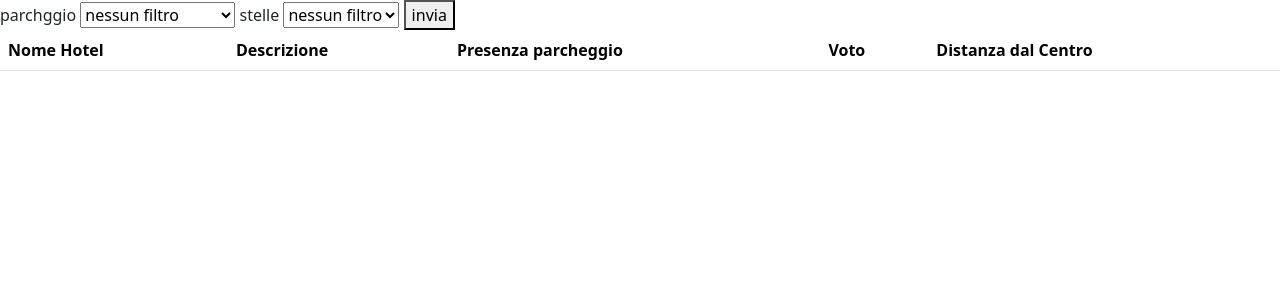
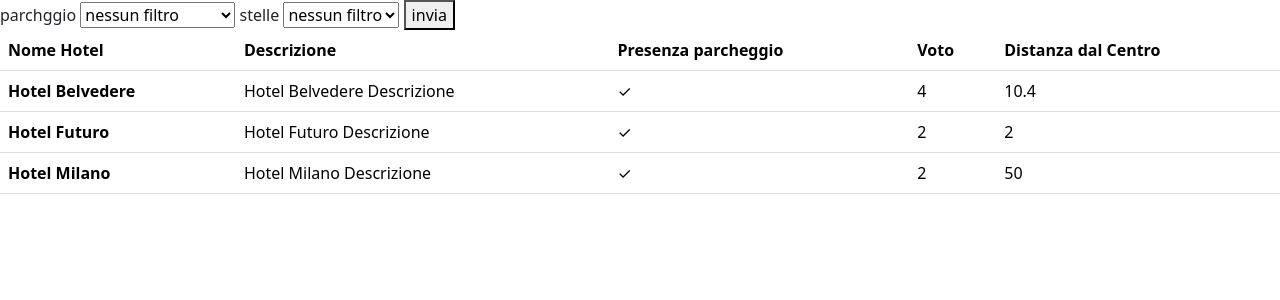
Before and after one commit to Carmine-Doronzo/php-hotel, a PHP site: page /?parking=1 in a window 1280 px wide. Shown: the top 300 px of the page. Run offline with PHP 8.4, Linux system fonts and the light colour scheme; data that the repository does not hold is empty.

Commit message:
fix filter

```diff
--- a/index.php
+++ b/index.php
@@ -101,7 +101,8 @@ $hotelVotePairing =intval($_GET['vote']);
                 $hotelVote = $hotel['vote'];
                 $hotelDistance = $hotel['distance_to_center'];
             ?>
-                <tr class="<?php echo $presentParking === '2' && $hotelParking === true || $hotelVote === $hotelVotePairing || $presentParking === '1' && $hotelParking === false || $hotelVote !== $hotelVotePairing ? 'd-none':'' ?>">
+
+                <tr class="<?php echo $presentParking === '2' && $hotelParking === true || $presentParking === '1' && $hotelParking === false || $hotelVotePairing !== 0 && $hotelVotePairing !== $hotelVote ? 'd-none': "" ?>">
                     <th scope="row"> <?php echo $hotelName ?></th>
                     <td><?php echo $hotelDescription ?></td>
                     <td><?php echo $hotelParking === true ? '&check;' : '&cross;' ?></td>
```
